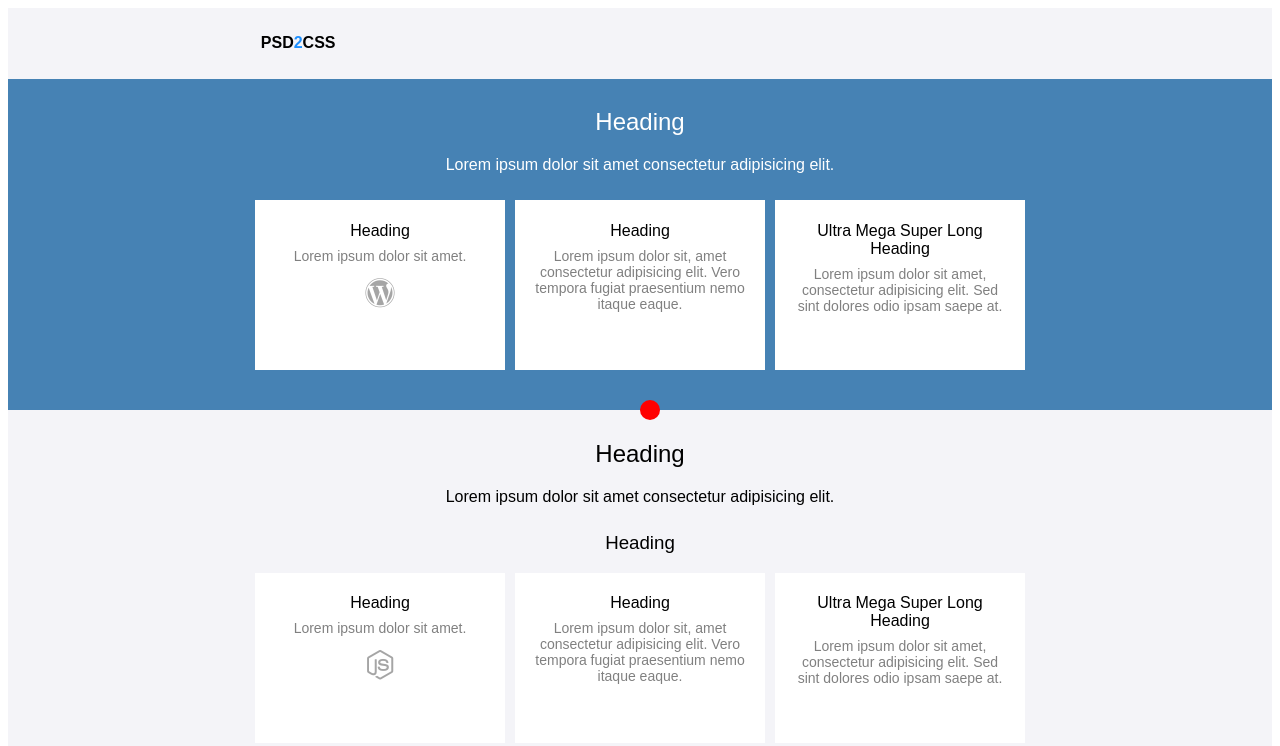
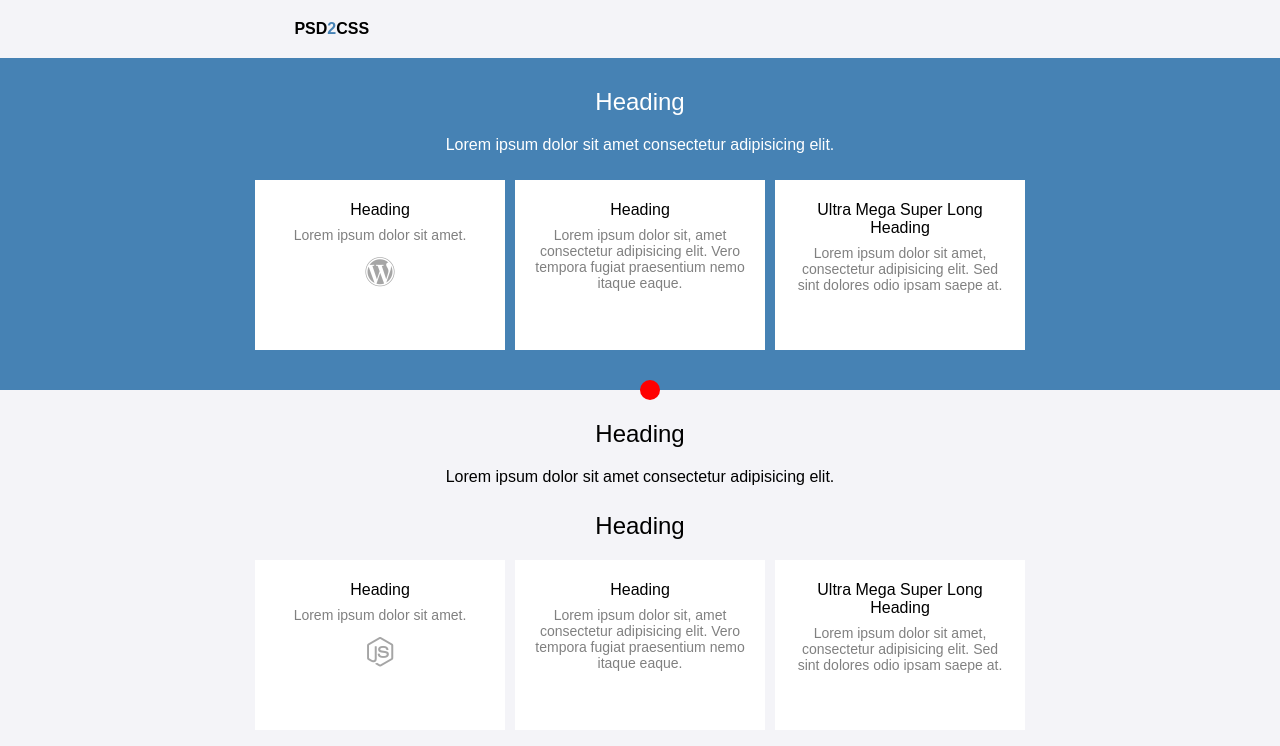
Before and after one commit to monika-ustjaniuk/zadanie-dodatkowe-layout, a plain HTML site: page index.html in a window 1280 px wide. Drawn offline with Linux system fonts and the light colour scheme.

Commit message:
po poprawkach

```diff
--- a/css/style.css
+++ b/css/style.css
@@ -1,21 +1,29 @@
- * {
-    box-sizing: border-box;
-}
+
 
 body{
     font-family: sans-serif;
+    width: 100%;
+    margin: 0;
 }
 
-header .header{
-    padding: 5px 0;
+header {
+    padding-top: 20px;
+    padding-bottom: 20px;
     background-color: rgb(244, 244, 248);
-    padding-left: 20%;
+
 
 }
 
-header .header h4 span{
-    color: dodgerblue;
+.header a {
+    text-decoration: none;
+    font-weight: bold;
+    color:black;
+    position: relative;
+    left: 23%;
+}
 
+.header a span {
+    color: steelblue;
 }
 
 .blue{
@@ -73,7 +81,7 @@ header .header h4 span{
     background-color: #fff;
     margin-left: 5px;
     margin-right: 5px;
-    overflow: scroll;
+
 
 }
 
@@ -101,23 +109,31 @@ header .header h4 span{
     text-align: center;
     position: absolute;
     z-index: 9;
-    top: 400px;
+    top: 380px;
     left: 50%;
 }
 
 @media all and (max-width: 768px) {
+
     .box-section {
         display: flex;
         flex-direction: column;
         flex-wrap: wrap;
         align-content: space-around;
     }
+
     .box-section .box {
         margin-bottom: 10px;
     }
 
     .red {
-        top: 770px;
+        top: 750px;
     }
 
 }
+
+@media all and (max-width: 375px) {
+   .red{
+        top: 770px;
+    }
+}
--- a/index.html
+++ b/index.html
@@ -12,7 +12,8 @@
 <body>
     <header>
         <div class="header">
-            <h4>PSD<span>2</span>CSS</h4>
+            <a href="https://www.crunchbase.com/organization/psd2css-online">PSD<span>2</span>CSS</a>
+
         </div>
     </header>
 
@@ -46,7 +47,7 @@
             <h1 class="light-heading">Heading</h1>
             <p>Lorem ipsum dolor sit amet consectetur adipisicing elit.</p>
         </div>
-        <h3 class="extra">Heading</h3>
+        <h2 class="extra">Heading</h2>
         <div class="box-section">
             <div class="box with-icon">
                 <h4>Heading</h4>
```
